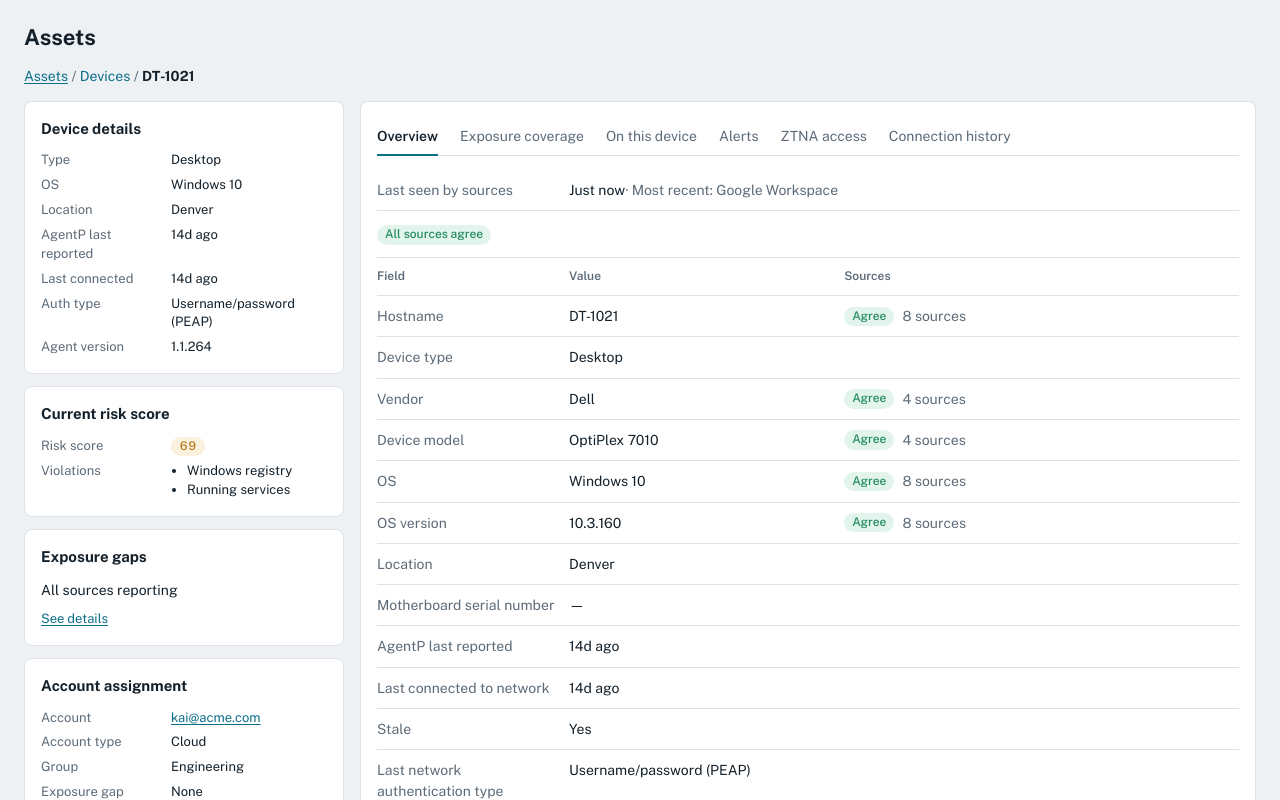
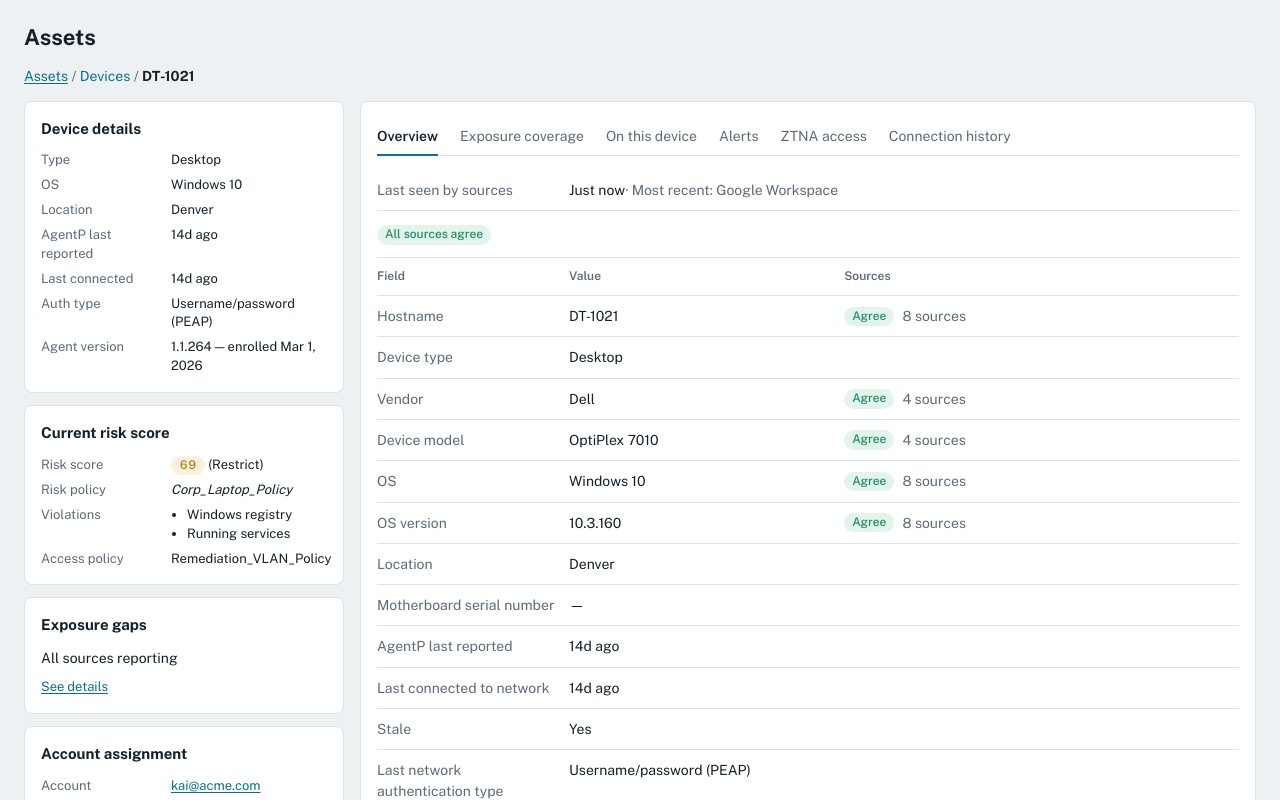
Before and after one commit to ash-orr/caasm-grid, a React (Vite) app in the folder frontend/: page / in a window 1280 px wide. Both pictures are taken after a click on the element 1189 px from the left and 226 px from the top of the page. Shown: the top 800 px of the page. Built offline with nearby package versions, Linux system fonts and the light colour scheme.

Commit message:
fix: risk card and agent version match prototype

```diff
--- a/frontend/src/components/AssetsTable/AssetsTable.tsx
+++ b/frontend/src/components/AssetsTable/AssetsTable.tsx
@@ -308,6 +308,20 @@ function pickMostRecentSourceEntry(entries: Array<{ source: string; value: strin
 function displayValue(value: string | number | null | undefined): string {
   if (value == null || value === '') return '—';
   return String(value);
+}
+
+function formatEnrolledDate(isoDate: string | null | undefined): string {
+  if (!isoDate) return '—';
+  const date = new Date(isoDate);
+  if (Number.isNaN(date.getTime())) return '—';
+  return date.toLocaleDateString(undefined, { day: 'numeric', month: 'short', year: 'numeric' });
+}
+
+function getRiskScoreStatusLabel(score: number | null): 'Block' | 'Restrict' | 'Allow' | null {
+  if (score == null) return null;
+  if (score >= 70) return 'Block';
+  if (score >= 40) return 'Restrict';
+  return 'Allow';
 }
 
 function formatCoverageGapsFromSourceCoverage(row: AccountRecord | DeviceRecord): string {
@@ -2238,7 +2252,7 @@ export function AssetsTable() {
                   <dt>AgentP last reported</dt><dd>{formatRelativeTime(deviceRecord.agentpLastReported)}</dd>
                   <dt>Last connected</dt><dd>{formatRelativeTime(deviceRecord.lastConnectedAt)}</dd>
                   <dt>Auth type</dt><dd>{displayValue(deviceRecord.authType)}</dd>
-                  <dt>Agent version</dt><dd>{displayValue(deviceRecord.agentVersion)}</dd>
+                  <dt>Agent version</dt><dd>{deviceRecord.agentVersion ? `${deviceRecord.agentVersion} — enrolled ${formatEnrolledDate(deviceRecord.enrolledAt)}` : '—'}</dd>
                 </dl>
               </div>
 
@@ -2253,7 +2267,11 @@ export function AssetsTable() {
                 <div className={styles.detailCard}>
                   <h3 className={styles.detailCardTitle}>Current risk score</h3>
                   <dl className={styles.detailKv}>
-                    <dt>Risk score</dt><dd>{renderRiskScorePill(deviceRecord.riskScore)}</dd>
+                    <dt>Risk score</dt><dd>
+                      {renderRiskScorePill(deviceRecord.riskScore)}
+                      {deviceRecord.riskScore != null && getRiskScoreStatusLabel(deviceRecord.riskScore) ? ` (${getRiskScoreStatusLabel(deviceRecord.riskScore)})` : ''}
+                    </dd>
+                    <dt>Risk policy</dt><dd><i>{displayValue(deviceRecord.riskPolicy)}</i></dd>
                     <dt>Violations</dt>
                     <dd>
                       {deviceRecord.riskViolations.length > 0 ? (
@@ -2262,6 +2280,7 @@ export function AssetsTable() {
                         </ul>
                       ) : 'None'}
                     </dd>
+                    <dt>Access policy</dt><dd>{displayValue(deviceRecord.accessPolicy)}</dd>
                   </dl>
                 </div>
               )}
@@ -2395,6 +2414,7 @@ export function AssetsTable() {
                       </div>
                       <div className={styles.detailAssociatedMeta}>
                         {`Risk score ${device.riskScore}`}
+                        {device.riskScore == null ? null : ' '}
                         {renderRiskScorePill(device.riskScore)}
                       </div>
                       <div className={styles.detailAssociatedMeta}>
```
Also changed, not shown: 2 other files (tests, documents, lock files or other folders).
